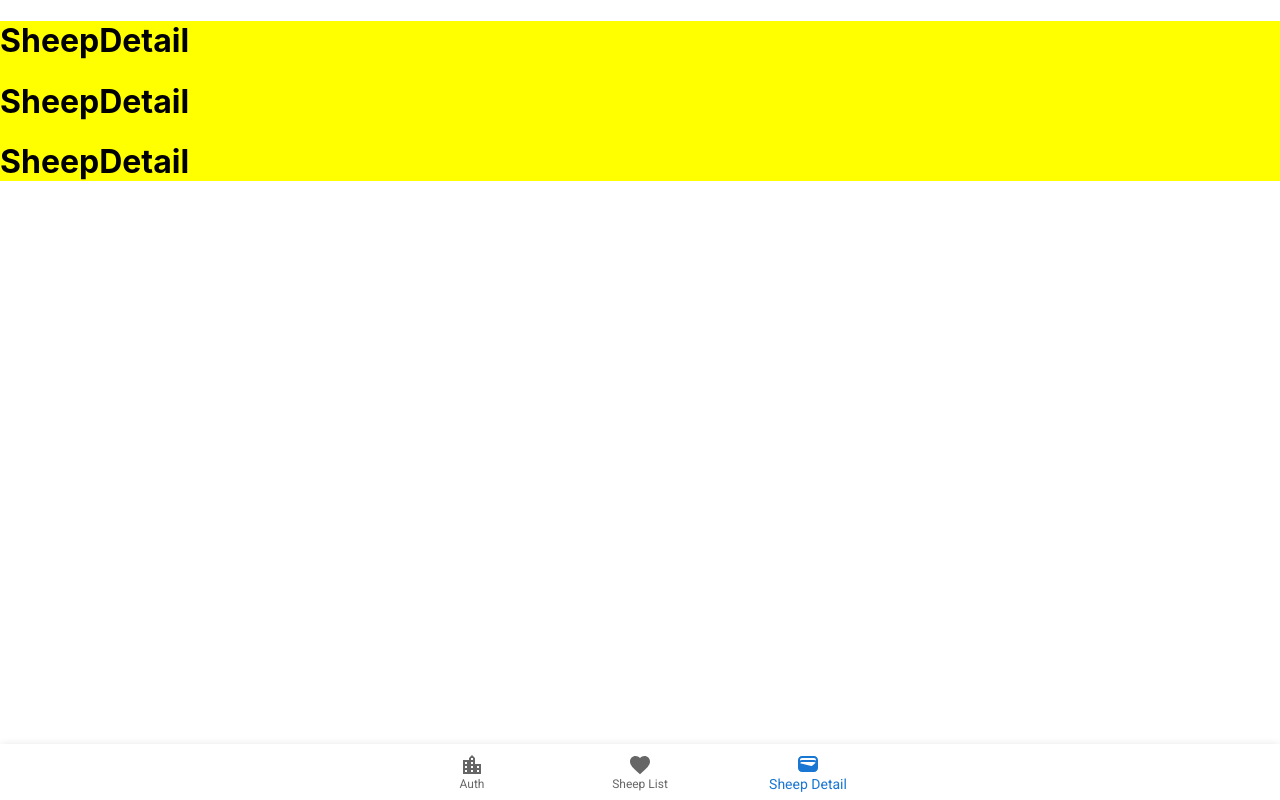
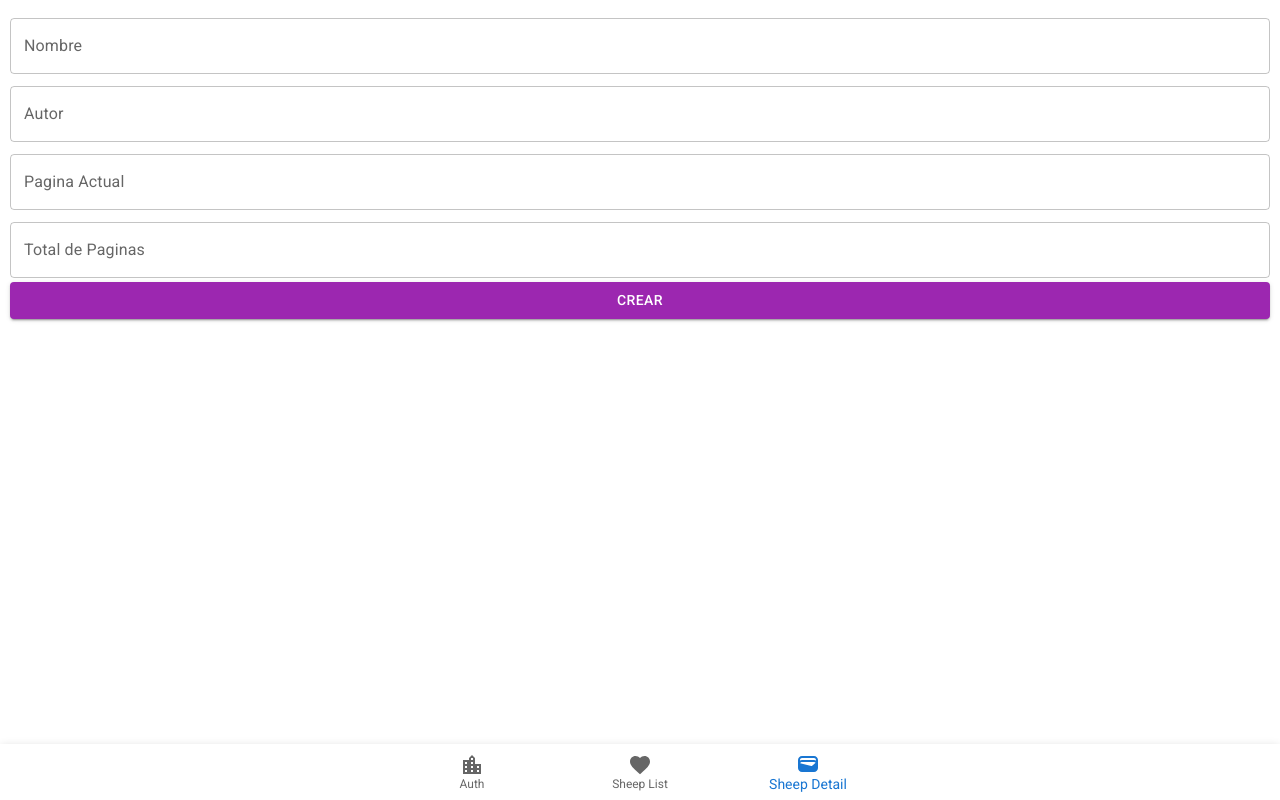
Before and after one commit to joseguambo1994/reading-tracker-pwa, a React (Create React App) app: page /bookdetail in a window 1280 px wide. Both pictures are taken after a click on the button "Sheep Detail". Built offline with nearby package versions, Linux system fonts and the light colour scheme.

Commit message:
feat: Add book create.

```diff
--- a/package.json
+++ b/package.json
@@ -17,6 +17,7 @@
     "@types/react": "^18.2.18",
     "@types/react-dom": "^18.2.7",
     "firebase": "^10.1.0",
+    "formik": "^2.4.3",
     "react": "^18.2.0",
     "react-dom": "^18.2.0",
     "react-query": "^3.39.3",
--- a/src/App.tsx
+++ b/src/App.tsx
@@ -7,20 +7,19 @@ import '@fontsource/roboto/700.css';
 import SheepList from './Sections/SheepList';
 import Auth from './Sections/Auth';
 import BottomNavigator from './Components/BottomNavigator';
-import SheepDetail from './Sections/SheepDetail';
+import BookDetail from './Sections/BookDetail';
+
 
 export const Sections = {
   Auth: 0,
   SheepList: 1,
-  SheepDetail: 2,
+  BookDetail: 2,
   Error: 3,
 }
 
 
 const App = () => {
   const [page,setPage] = useState<number>(Sections.Auth);
-
-  console.log('page', page)
   return (
     <div style={{
       height:'100%',
@@ -38,7 +37,7 @@ const App = () => {
         page === Sections.SheepList && <SheepList />
       }
       {
-        page === Sections.SheepDetail && <SheepDetail />
+        page === Sections.BookDetail && <BookDetail />
       }
       </div>
       <div style={{
--- /dev/null
+++ b/src/Sections/BookDetail/index.tsx
@@ -0,0 +1,70 @@
+import { Button, TextField } from '@mui/material';
+import { useState } from 'react';
+import './styles.css';
+import { addDoc, collection} from "firebase/firestore";
+import { db } from '../../firebase';
+
+interface Props {
+  id?: string
+}
+
+const BookDetail = ({id}: Props)=>{
+  const [name, setName] = useState('');
+  const [author, setAuthor] = useState('');
+  const [currentPage, setCurrentPage] = useState('');
+  const [totalPages, setTotalPages] = useState('');
+
+const createBook = async () => {
+  const docRef = await addDoc(collection(db, "books"), {
+    name,
+    author,
+    currentPage: Number(currentPage),
+    totalPages: Number(totalPages),
+  });
+  console.log("Document written with ID: ", docRef.id);
+}
+
+  const handleSubmit = () =>{
+    if (
+      name && name !== '' &&
+      author && author !== '' &&
+      currentPage && currentPage !== '' &&
+      totalPages && totalPages !== ''
+    ){
+      createBook();
+    }
+  }
+
+  return (
+    <div style={{
+      display:'flexbox',
+      padding:10,
+      flexDirection:'row',
+    }}>
+       <TextField
+        value={name}
+        onChange={(e) =>setName(e.target.value)}
+       label="Nombre" color="secondary"  margin="dense"  sx={{ width: 1 }} />
+       <TextField
+        value={author}
+        onChange={(e) =>setAuthor(e.target.value)}
+       label="Autor" color="secondary"  margin="dense"  sx={{ width: 1 }} />
+       <TextField
+        value={currentPage}
+        onChange={(e) =>setCurrentPage(e.target.value)}
+       label="Pagina Actual" color="secondary"  margin="dense"  sx={{ width: 1 }} />
+       <TextField
+        value={totalPages}
+        onChange={(e) =>setTotalPages(e.target.value)}
+       label="Total de Paginas" color="secondary"  margin="dense"  sx={{ width: 1 }} />
+       <Button variant="contained"
+       sx={{ width: 1 }}
+       color='secondary'
+       onClick={handleSubmit}
+
+       >{id ? 'Editar': 'Crear'}</Button>
+    </div>
+  );
+}
+
+export default BookDetail;
--- a/src/Sections/SheepDetail/index.tsx
+++ /dev/null
@@ -1,16 +0,0 @@
-import './styles.css';
-
-const SheepDetail = ()=>{
-
-  return (
-    <div style={{
-      backgroundColor:'yellow'
-    }}>
-       <h1>SheepDetail</h1>
-      <h1>SheepDetail</h1>
-      <h1>SheepDetail</h1>
-    </div>
-  );
-}
-
-export default SheepDetail;
--- a/src/Sections/SheepList/index.tsx
+++ b/src/Sections/SheepList/index.tsx
@@ -28,7 +28,6 @@ const SheepList = ()=>{
                   totalPages: doc.data()?.totalPages ,
                   author: doc.data()?.author ,
                  }));
-            console.log( 'newData', tempData);
             setBooks(tempData)
         })
 
```
Also changed, not shown: src/Sections/BookDetail/styles.css (renamed from src/Sections/SheepDetail/styles.css), 1 other file (tests, documents, lock files or other folders).
